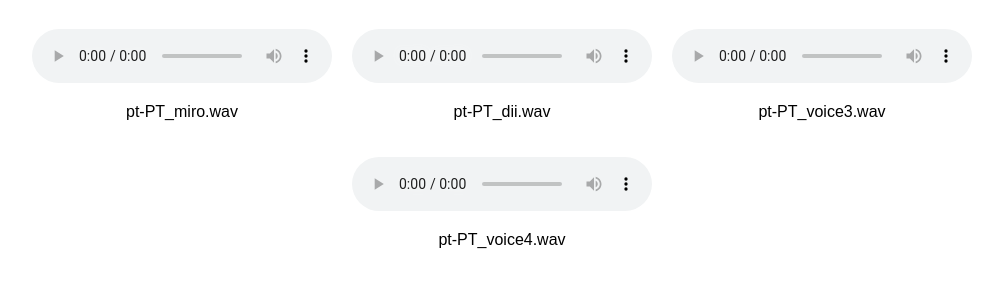
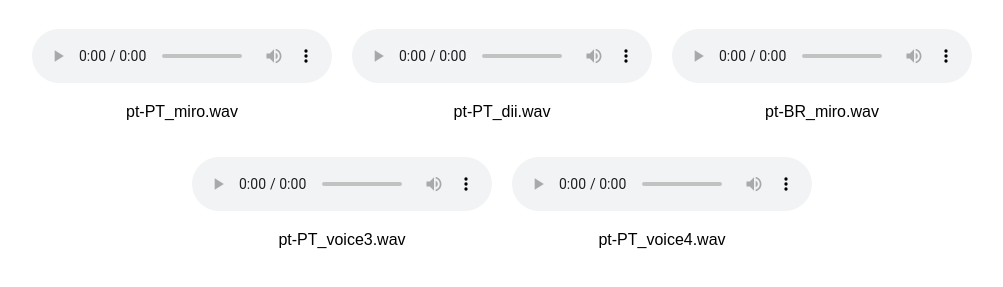
Before and after one commit to OpenVoiceOS/voices_demo, a plain HTML site: page index.html in a window 1280 px wide. Shown: the part 61-348 px from the top of the page, without its empty margins (138-1141 px from the left). Drawn offline with Linux system fonts and the light colour scheme.

Commit message:
Update index.html

```diff
--- a/index.html
+++ b/index.html
@@ -46,6 +46,13 @@
         </div>
         <div class="audio-item">
             <audio controls>
+                <source src="https://github.com/OpenVoiceOS/voices_demo/raw/refs/heads/master/pt-BR_miro.wav" type="audio/wav">
+                Your browser does not support the audio element.
+            </audio>
+            <p>pt-BR_miro.wav</p>
+        </div>
+        <div class="audio-item">
+            <audio controls>
                 <source src="https://github.com/OpenVoiceOS/voices_demo/raw/refs/heads/master/pt-PT_voice3.wav" type="audio/wav">
                 Your browser does not support the audio element.
             </audio>
```
